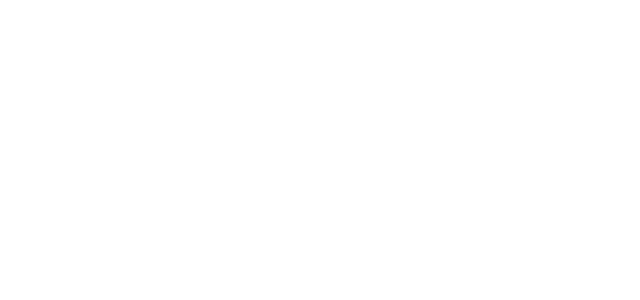
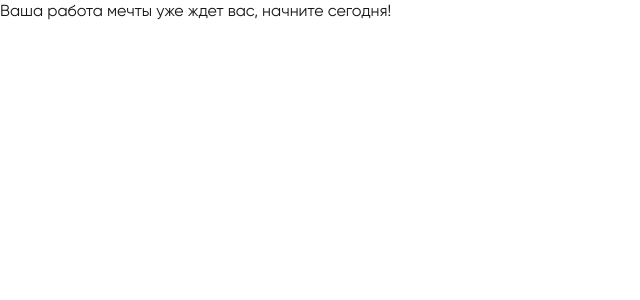
Before and after one commit to IqboljonHasan/react-task-by-uzinfocom, a Next.js app: page / in a window 1280 px wide. Shown: the top 300 px of the page, without its empty margins (0-640 px from the left). Built offline with nearby package versions, Linux system fonts and the light colour scheme.

Commit message:
font changed

```diff
--- a/src/app/layout.tsx
+++ b/src/app/layout.tsx
@@ -1,16 +1,7 @@
 import type { Metadata } from "next";
-import { Geist, Geist_Mono } from "next/font/google";
+import { gilroy } from "@/lib/font";
 import "./globals.css";
 
-const geistSans = Geist({
-  variable: "--font-geist-sans",
-  subsets: ["latin"],
-});
-
-const geistMono = Geist_Mono({
-  variable: "--font-geist-mono",
-  subsets: ["latin"],
-});
 
 export const metadata: Metadata = {
   title: "React Task",
@@ -25,7 +16,7 @@
   return (
     <html lang="en">
       <body
-        className={`${geistSans.variable} ${geistMono.variable} antialiased`}
+        className={gilroy.className}
       >
         {children}
       </body>
--- a/src/app/page.tsx
+++ b/src/app/page.tsx
@@ -2,6 +2,8 @@
 
 export default function Home() {
   return (
-    <div></div>
+    <div className="font-bold text-5xl text-center">
+      Ваша работа мечты уже ждет вас, начните сегодня!
+    </div>
   );
 }
--- /dev/null
+++ b/src/lib/font.ts
@@ -0,0 +1,24 @@
+import localFont from "next/font/local";
+
+export const gilroy = localFont({
+    src: [
+        { path: '../assets/font/Gilroy-UltraLight.ttf', weight: '200', style: 'normal' },
+        { path: '../assets/font/Gilroy-UltraLightItalic.ttf', weight: '200', style: 'italic' },
+        { path: '../assets/font/Gilroy-Thin.ttf', weight: '100', style: 'normal' },
+        { path: '../assets/font/Gilroy-ThinItalic.ttf', weight: '100', style: 'italic' },
+        { path: '../assets/font/Gilroy-Light.ttf', weight: '300', style: 'normal' },
+        { path: '../assets/font/Gilroy-LightItalic.ttf', weight: '300', style: 'italic' },
+        { path: '../assets/font/Gilroy-Regular.ttf', weight: '400', style: 'normal' },
+        { path: '../assets/font/Gilroy-RegularItalic.ttf', weight: '400', style: 'italic' },
+        { path: '../assets/font/Gilroy-Medium.ttf', weight: '500', style: 'normal' },
+        { path: '../assets/font/Gilroy-MediumItalic.ttf', weight: '500', style: 'italic' },
+        { path: '../assets/font/Gilroy-SemiBold.ttf', weight: '600', style: 'normal' },
+        { path: '../assets/font/Gilroy-SemiBoldItalic.ttf', weight: '600', style: 'italic' },
+        { path: '../assets/font/Gilroy-Bold.ttf', weight: '700', style: 'normal' },
+        { path: '../assets/font/Gilroy-BoldItalic.ttf', weight: '700', style: 'italic' },
+        { path: '../assets/font/Gilroy-ExtraBold.ttf', weight: '800', style: 'normal' },
+        { path: '../assets/font/Gilroy-ExtraBoldItalic.ttf', weight: '800', style: 'italic' },
+        { path: '../assets/font/Gilroy-Black.ttf', weight: '900', style: 'normal' },
+        { path: '../assets/font/Gilroy-BlackItalic.ttf', weight: '900', style: 'italic' },
+    ]
+})
```
